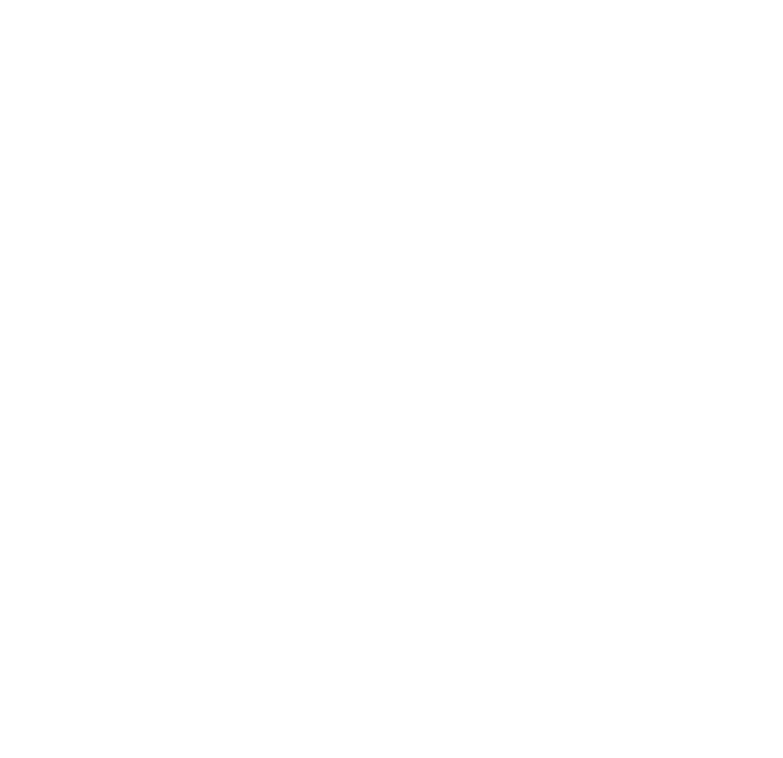
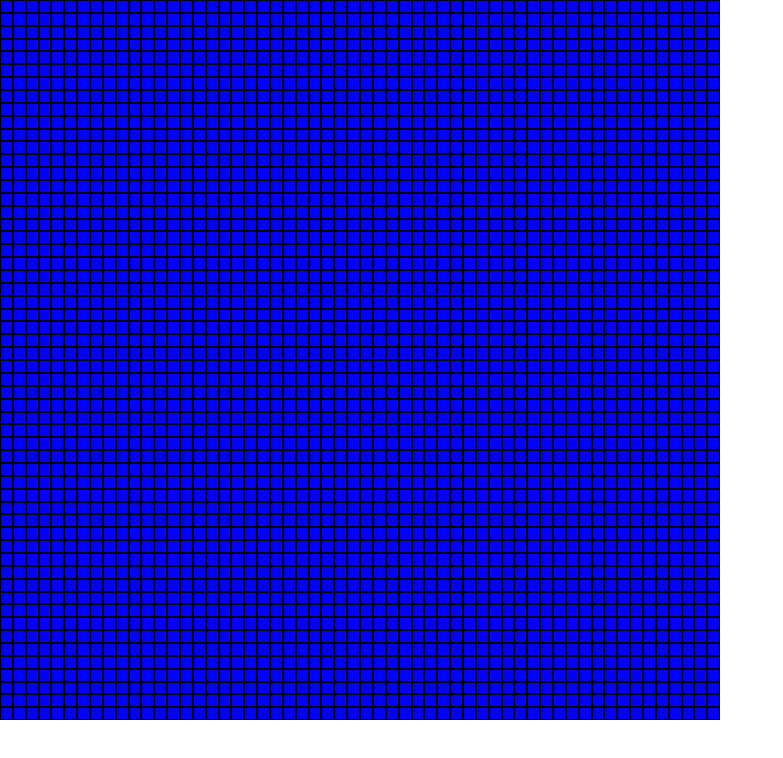
Before and after one commit to iHas3Arms/sketchboard, a plain HTML site: page index.html in a window 1280 px wide. Shown: the whole page, without its empty margins (0-783 px from the left). Drawn offline with Linux system fonts and the light colour scheme.

Commit message:
Added drawGrid(length) function which changes grid layout and adds block elements into sketchboard

```diff
--- a/index.html
+++ b/index.html
@@ -4,8 +4,11 @@
     <meta charset="UTF-8">
     <meta name="viewport" content="width=device-width, initial-scale=1.0">
     <title>Sketchboard | TOP</title>
+    <link rel="stylesheet" href="style.css">
 </head>
-<body>
-
+    <div id="sketchboard">
+        <div class="block"></div>
+    </div>
 </body>
+<script src="script.js"></script>
 </html>
--- a/script.js
+++ b/script.js
@@ -0,0 +1,14 @@
+const sketchboard = document.getElementById("sketchboard");
+
+function drawGrid(length) {
+    sketchboard.style.gridTemplateColumns = `repeat(${length}, 1fr)`;
+    sketchboard.style.gridTemplateRows = `repeat(${length}, 1fr)`;
+    sketchboard.textContent = "";
+    for (i=0; i<length**2; i++) {
+        let square = document.createElement("div");
+        square.classList.add("block");
+        sketchboard.insertAdjacentElement("beforeend", square);
+    }
+}
+
+drawGrid(56);
--- a/style.css
+++ b/style.css
@@ -0,0 +1,20 @@
+* {
+    padding: 0;
+    margin: 0;
+    box-sizing: border-box;
+}
+
+#sketchboard {
+    height: max(300px, 90vh);
+    aspect-ratio: 1;
+    background-color: grey;
+    display: grid;
+    grid-template-columns: repeat(10, 1fr);
+    grid-template-rows: repeat(10, 1fr);
+}
+
+.block {
+    background-color: blue;
+    border: 1px solid black;
+    aspect-ratio: 1;
+}
```
